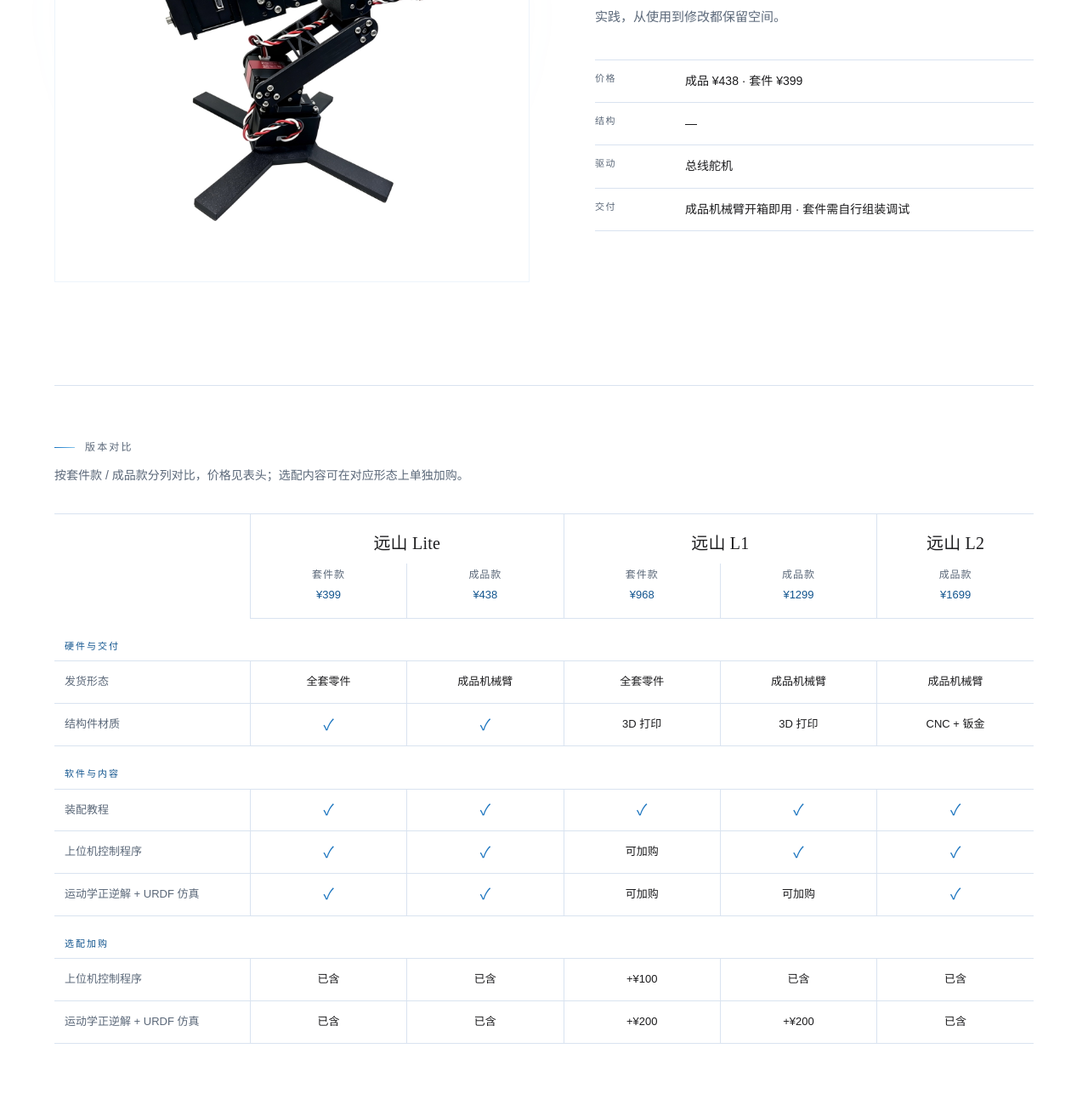
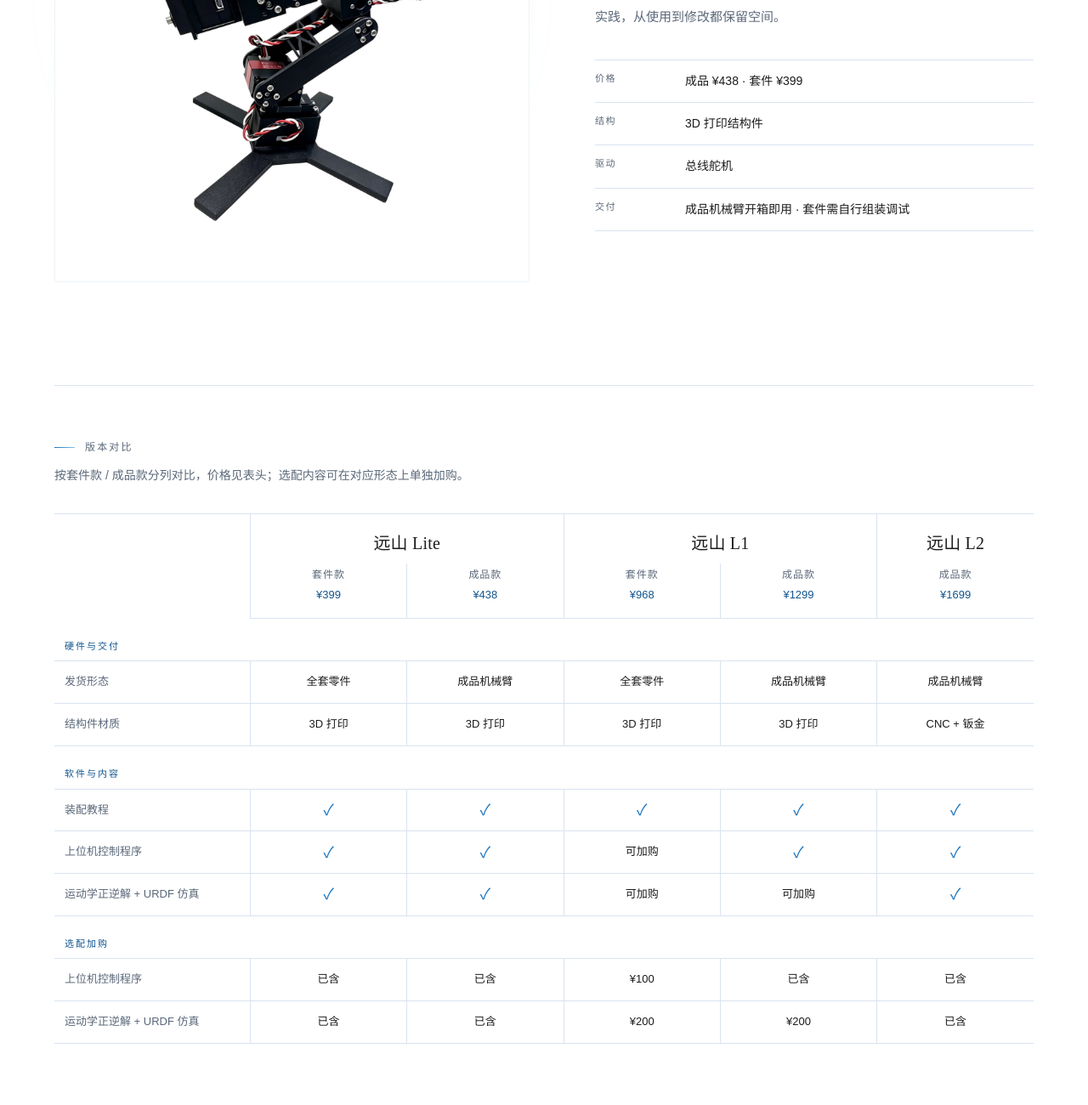
Before and after one commit to levs2310/YS-arm, a plain HTML site: page products.html in a window 1280 px wide. Shown: the part 1620-2920 px from the top of the page at 85% size. Drawn offline with Linux system fonts and the light colour scheme.

Commit message:
Lite 结构件材质填为 3D 打印（套件/成品同材质），加购价格去掉 + 号

```diff
--- a/products.html
+++ b/products.html
@@ -102,7 +102,7 @@
           <p class="product-desc">代码、结构、文档全部开放。成品款到手即用，套件款适合课堂、社团与动手实践，从使用到修改都保留空间。</p>
           <dl class="product-facts">
             <div><dt>价格</dt><dd>成品 ¥438 · 套件 ¥399</dd></div>
-            <div><dt>结构</dt><dd>—</dd></div>
+            <div><dt>结构</dt><dd>3D 打印结构件</dd></div>
             <div><dt>驱动</dt><dd>总线舵机</dd></div>
             <div><dt>交付</dt><dd>成品机械臂开箱即用 · 套件需自行组装调试</dd></div>
           </dl>
@@ -149,8 +149,8 @@
               </tr>
               <tr>
                 <th scope="row">结构件材质</th>
-                <td class="is-yes" aria-label="包含">✓</td>
-                <td class="is-yes" aria-label="包含">✓</td>
+                <td>3D 打印</td>
+                <td>3D 打印</td>
                 <td>3D 打印</td>
                 <td>3D 打印</td>
                 <td>CNC + 钣金</td>
@@ -185,7 +185,7 @@
                 <th scope="row">上位机控制程序</th>
                 <td>已含</td>
                 <td>已含</td>
-                <td>+¥100</td>
+                <td>¥100</td>
                 <td>已含</td>
                 <td>已含</td>
               </tr>
@@ -193,8 +193,8 @@
                 <th scope="row">运动学正逆解 + URDF 仿真</th>
                 <td>已含</td>
                 <td>已含</td>
-                <td>+¥200</td>
-                <td>+¥200</td>
+                <td>¥200</td>
+                <td>¥200</td>
                 <td>已含</td>
               </tr>
             </tbody>
```
Also changed, not shown: 1 other file.
